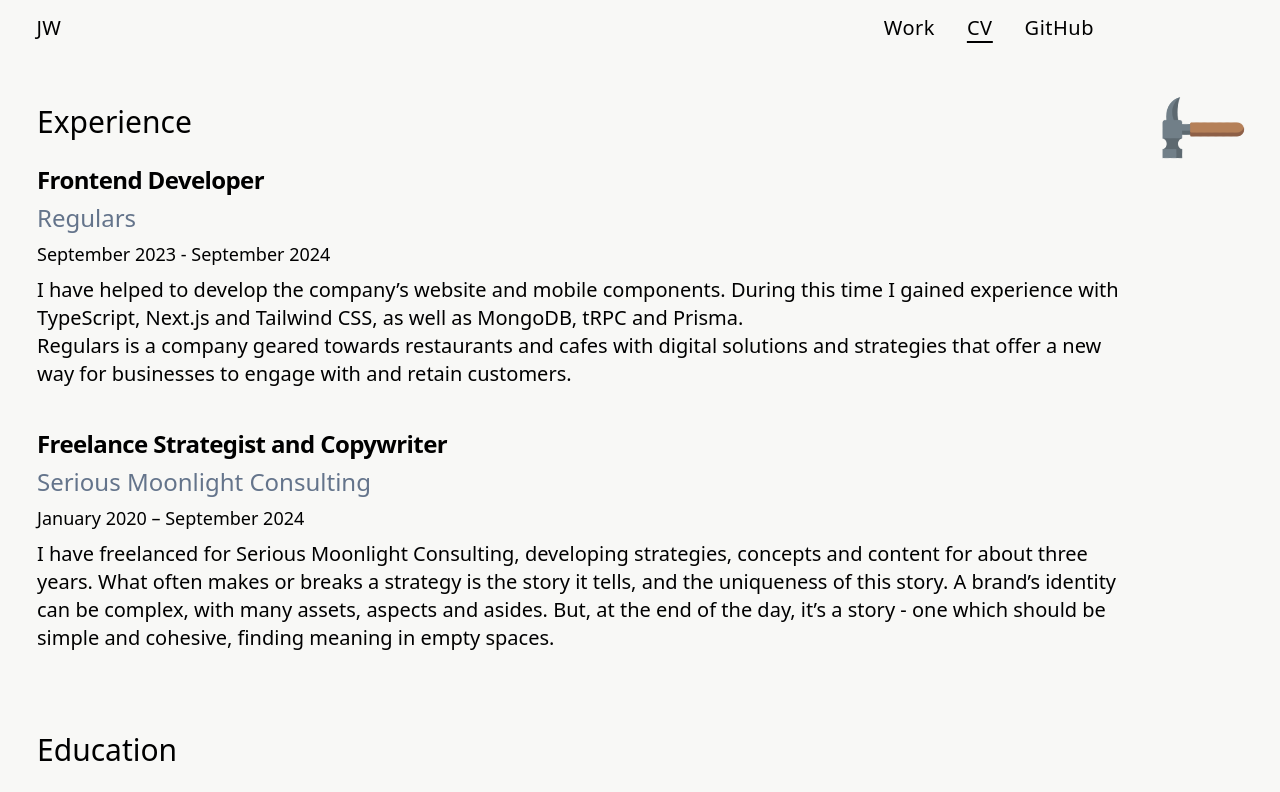
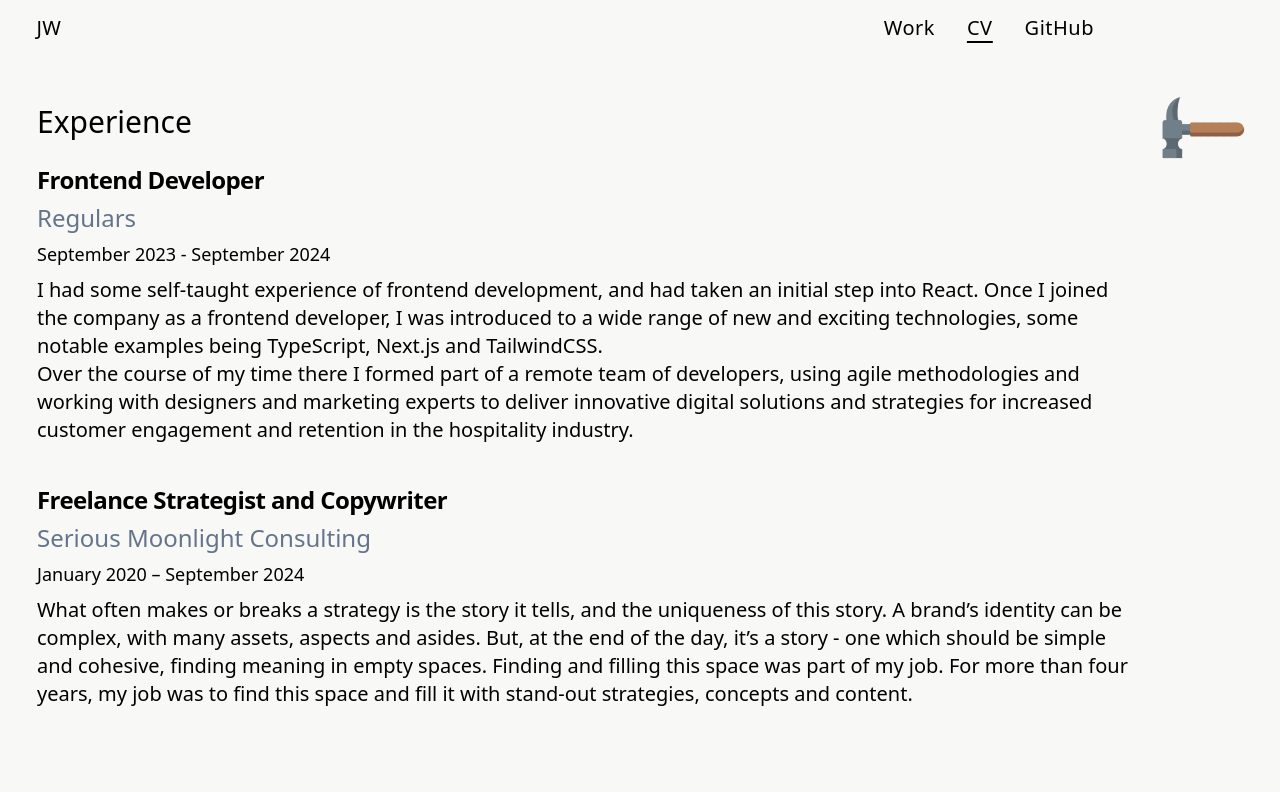
Before and after one commit to Lopside95/james-site, a Next.js app: page /cv in a window 1280 px wide. Shown: the top 792 px of the page. Built offline with nearby package versions, Linux system fonts and the light colour scheme.

Commit message:
update cv section

```diff
--- a/src/components/cv/experience.tsx
+++ b/src/components/cv/experience.tsx
@@ -18,12 +18,22 @@ const Experience = () => {
           <CardFooter>September 2023 - September 2024</CardFooter>
         </CardHeader>
         <CardContent className="pl-0">
-          I have helped to develop the company’s website and mobile components.
+          I had some self-taught experience of frontend development, and had
+          taken an initial step into React. Once I joined the company as a
+          frontend developer, I was introduced to a wide range of new and
+          exciting technologies, some notable examples being TypeScript, Next.js
+          and TailwindCSS. <br />
+          Over the course of my time there I formed part of a remote team of
+          developers, using agile methodologies and working with designers and
+          marketing experts to deliver innovative digital solutions and
+          strategies for increased customer engagement and retention in the
+          hospitality industry.
+          {/* I have helped to develop the company’s website and mobile components.
           During this time I gained experience with TypeScript, Next.js and
           Tailwind CSS, as well as MongoDB, tRPC and Prisma. <br />
           Regulars is a company geared towards restaurants and cafes with
           digital solutions and strategies that offer a new way for businesses
-          to engage with and retain customers.
+          to engage with and retain customers. */}
         </CardContent>
       </Card>
       <Card className="flex flex-col justify-between border-none py-10">
@@ -33,12 +43,13 @@ const Experience = () => {
           <CardFooter>January 2020 – September 2024</CardFooter>
         </CardHeader>
         <CardContent className="pl-0">
-          I have freelanced for Serious Moonlight Consulting, developing
-          strategies, concepts and content for about three years. What often
-          makes or breaks a strategy is the story it tells, and the uniqueness
-          of this story. A brand’s identity can be complex, with many assets,
-          aspects and asides. But, at the end of the day, it’s a story - one
-          which should be simple and cohesive, finding meaning in empty spaces.
+          What often makes or breaks a strategy is the story it tells, and the
+          uniqueness of this story. A brand’s identity can be complex, with many
+          assets, aspects and asides. But, at the end of the day, it’s a story -
+          one which should be simple and cohesive, finding meaning in empty
+          spaces. Finding and filling this space was part of my job. For more
+          than four years, my job was to find this space and fill it with
+          stand-out strategies, concepts and content.
         </CardContent>
       </Card>
     </div>
```
